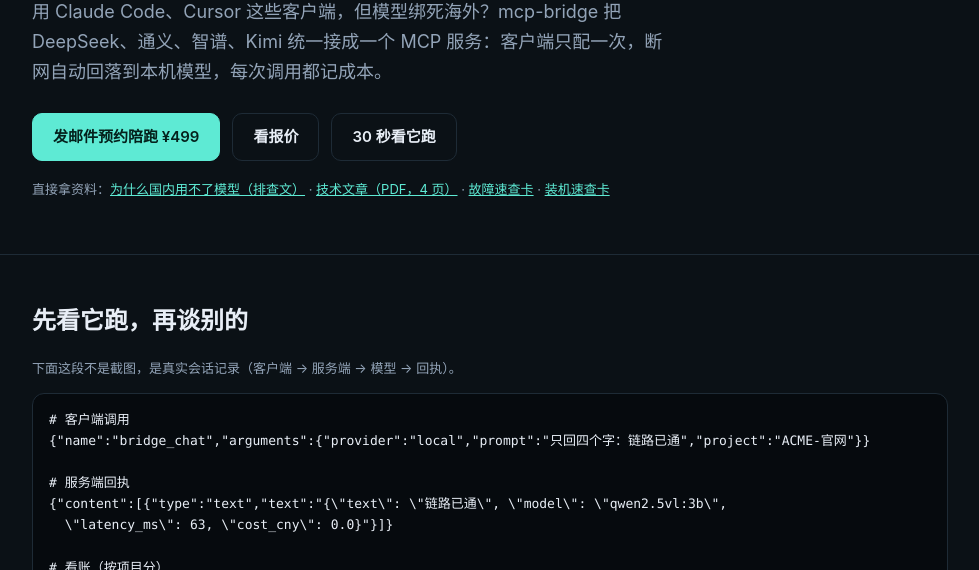
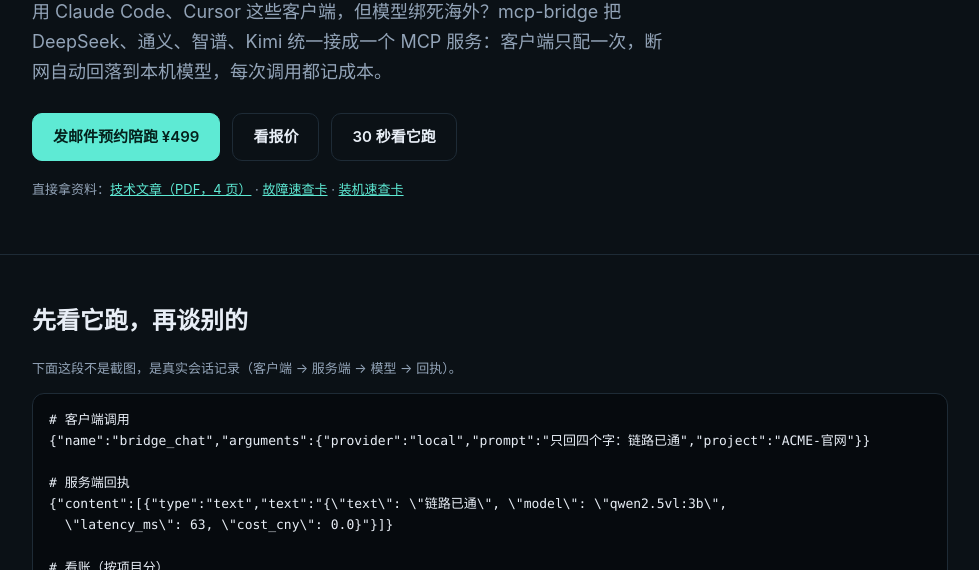
Before and after one commit to zhangbotong92-cyber/mcp-bridge, a plain HTML site: page docs/index.html in a window 1280 px wide. Shown: the part 230-800 px from the top of the page, without its empty margins (150-1129 px from the left). Drawn offline with Linux system fonts and the light colour scheme.

```diff
--- a/docs/index.html
+++ b/docs/index.html
@@ -85,7 +85,7 @@
       <a class="btn ghost" href="#start">30 秒看它跑</a>
     </div>
     <p class="note" style="margin-top:18px">
-      直接拿资料：<a href="article-02.html">为什么国内用不了模型（排查文）</a> · <a href="article-01.pdf">技术文章（PDF，4 页）</a> ·
+      直接拿资料：<a href="article-01.pdf">技术文章（PDF，4 页）</a> ·
       <a href="assets/cheatsheet-900x1170.png">故障速查卡</a> ·
       <a href="assets/setup-900x1170.png">装机速查卡</a>
     </p>
```
Also changed, not shown: 1 other file.
